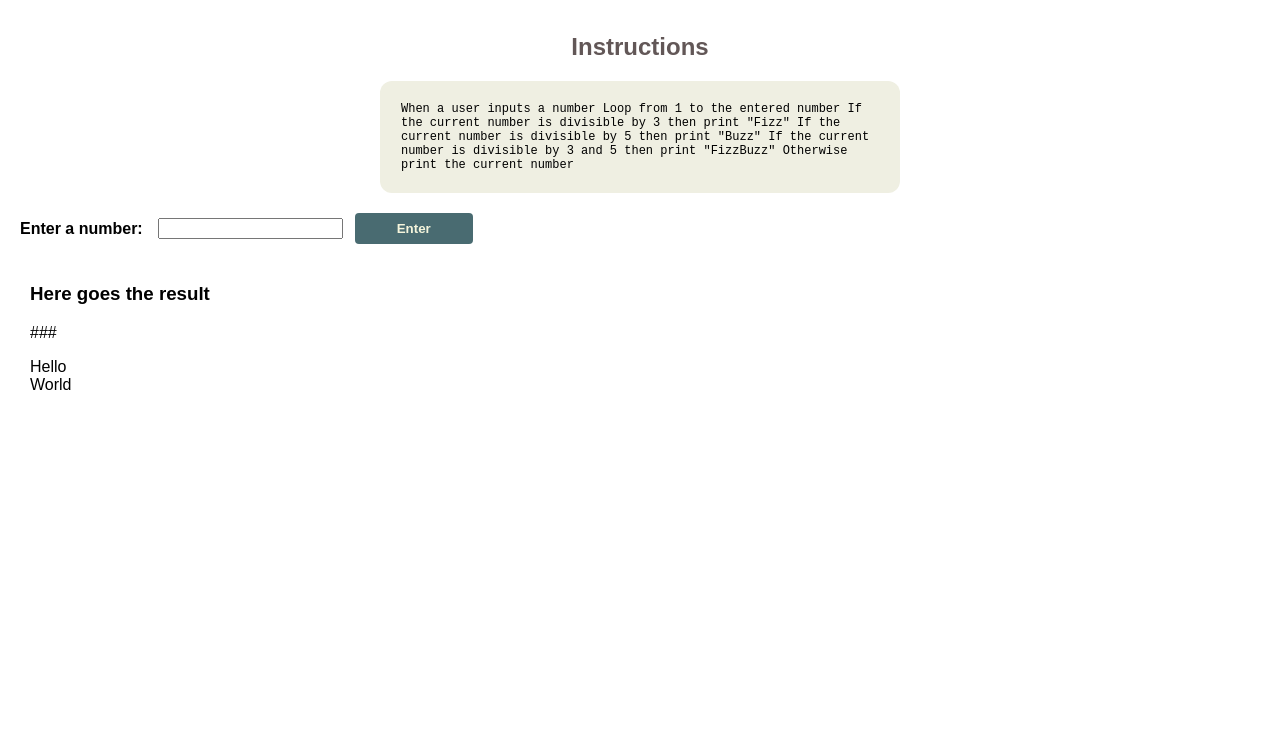
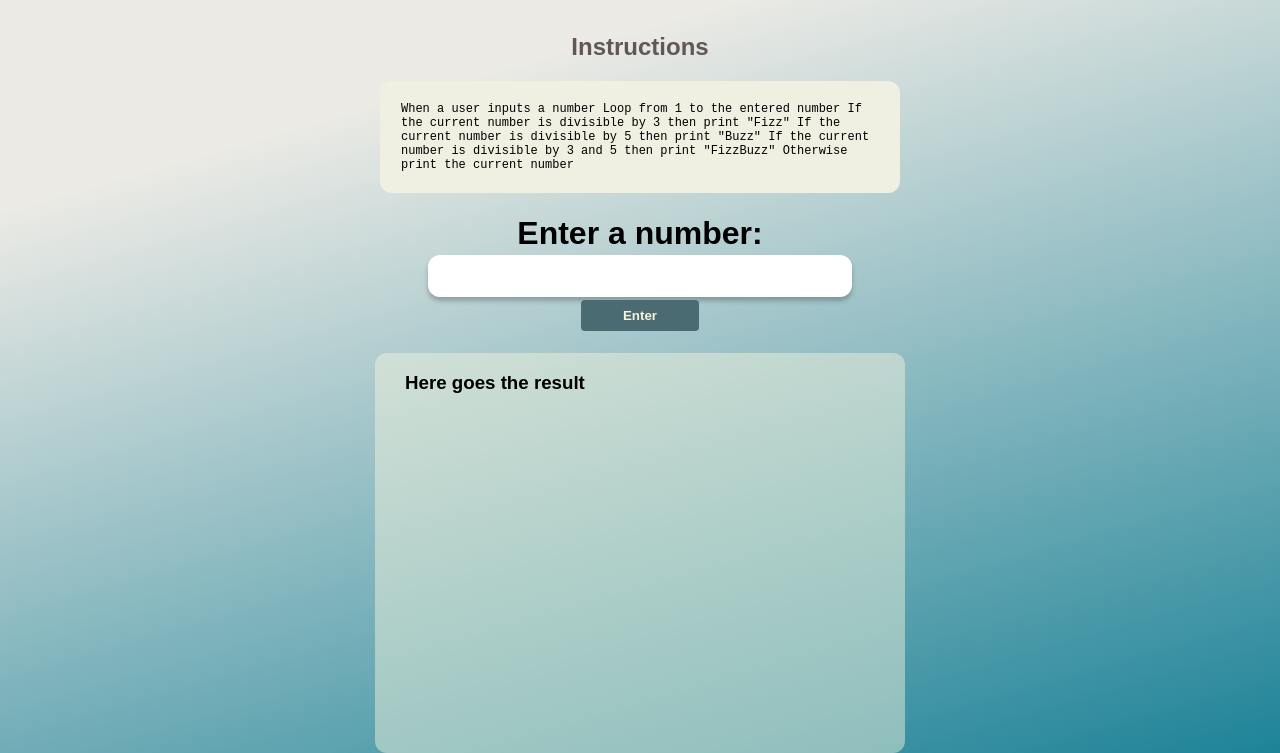
Before and after one commit to fightsthumbs/fizzbuzz-exercise, a plain HTML site: page index.html in a window 1280 px wide. Shown: the part 91-844 px from the top of the page. Before the commit the page ends 800 px from the top, so only its background shows below. Drawn offline with Linux system fonts and the light colour scheme.

Commit message:
add some style

```diff
--- a/index.html
+++ b/index.html
@@ -4,7 +4,7 @@
     <meta charset="UTF-8">
     <meta http-equiv="X-UA-Compatible" content="IE=edge">
     <meta name="viewport" content="width=device-width, initial-scale=1.0">
-    <title>Document</title>
+    <title>The FizzBuzz Exercise</title>
     <link rel="stylesheet" href="style.css">
 </head>
 <body>
@@ -34,9 +34,9 @@
     </div>
     <div id="container-result">
         <h3>Here goes the result</h3>
-        <p id="result-p">###</p>
-        <p>Hello<br>World</p>
+        <p id="result-p"></p>
     </div>
+    <!-- <p>Hello<br>World</p> -->
     <script src="app.js"></script>
 </body>
 </html>
--- a/style.css
+++ b/style.css
@@ -8,7 +8,8 @@ body {
  box-sizing: border-box;
  font-size: 1.6em;
  font-family: sans-serif;
-
+ background: rgb(235,234,229);
+background: linear-gradient(164deg, rgba(235,234,229,1) 25%, rgba(30,131,152,1) 100%);
 }
 
 
@@ -40,18 +41,48 @@ h1 {
 
 
 #container-inputs {
+  max-width: 320px;
+  min-height: 120px;
+  margin: 0 auto;
   display: flex;
+  justify-content: space-around;
   align-items: center;
+  flex-direction: column;
   padding: 20px;
 }
 
+#container-inputs #input-number {
+  height: 4.0rem;
+  min-width:60px;
+  font-size: 3.2rem;
+  border: none;
+  border-radius: 12px;
+  text-align: center;
+  box-shadow: 0px 4px 5px rgba(0, 0, 0, 0.237);
+
+}
+
+#container-inputs #input-number:hover {
+  box-shadow: 0 0 10px  rgba(254, 204, 0, 0.765);
+  transition: all ease 0.3s;
+}
+
 #container-inputs label {
+  font-size: 3.2rem;
   font-weight: 600;
-  padding-right: 15px;
+  /* padding-right: 15px; */
 }
 
 #container-result {
+  background-color: rgba(245, 245, 220, 0.463);
+  border-radius: 12px;
+  margin: 0 auto;
+  max-width: 500px;
+  height: 400px;
+  overflow: auto;
+  /* scroll-behavior: auto; */
   padding-left: 30px;
+
 }
 
 #input-submit {
@@ -61,7 +92,13 @@ h1 {
   border: none;
   padding: 8px 42px;
   border-radius: 4px;
-  margin-left: 12px;
+  /* margin-left: 12px; */
+  cursor: pointer;
+}
+
+#input-submit:hover {
+  box-shadow: 2px 5px 10px rgba(58, 58, 58, 0.73);
+  transition: all ease 0.3s;
 }
 
 #container-result .red {
```
